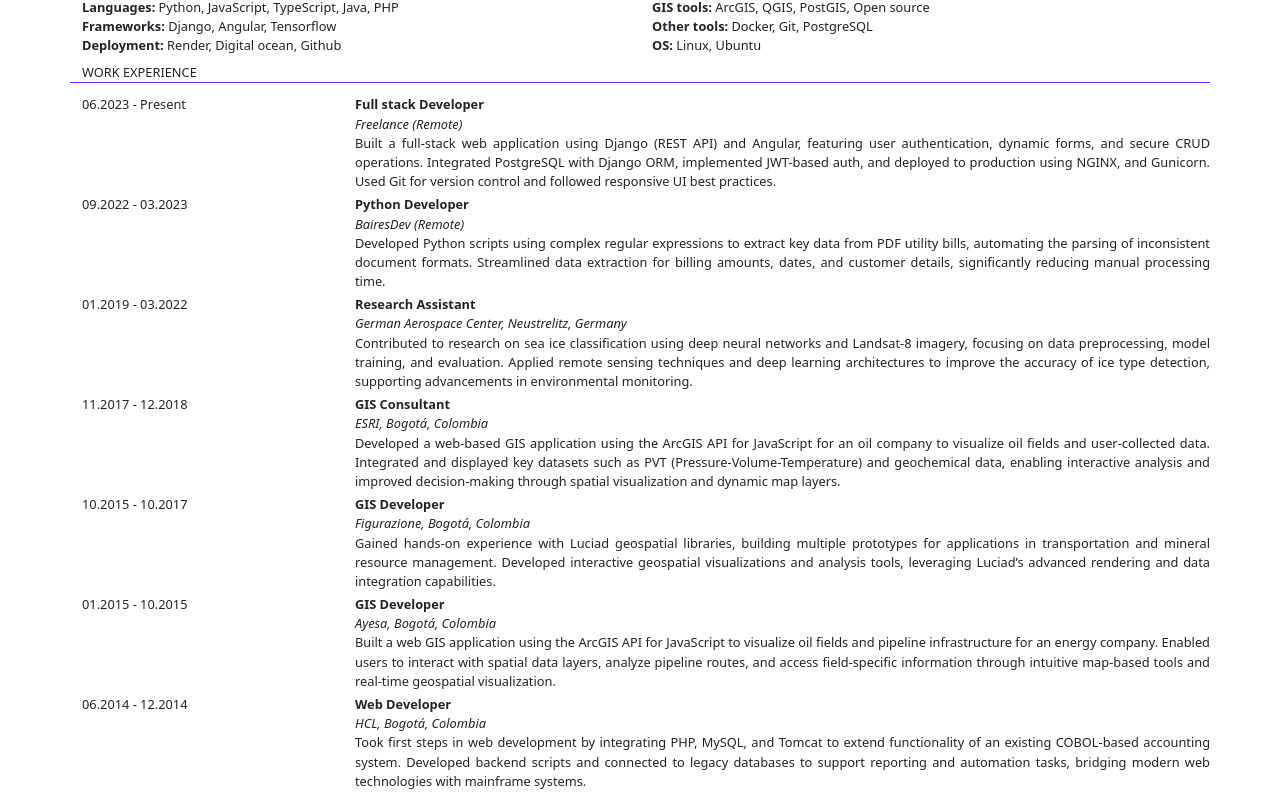
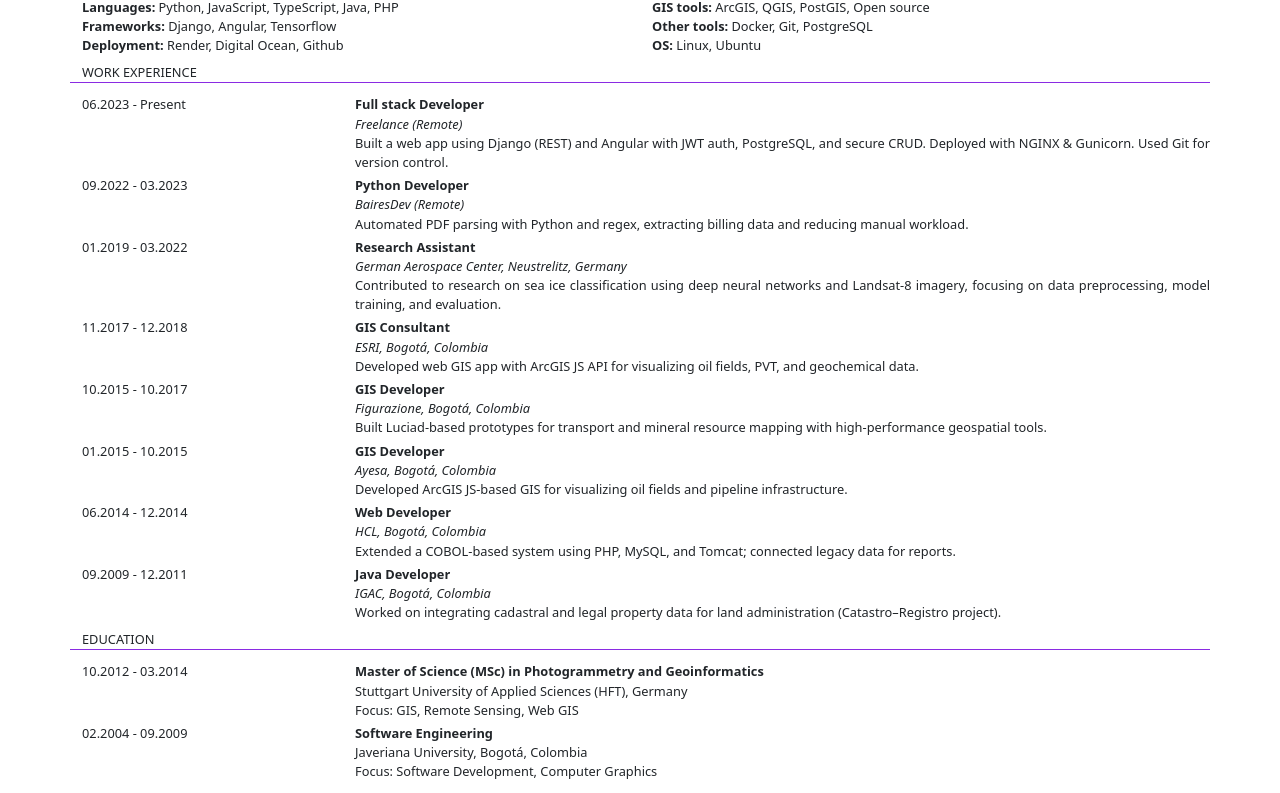
Before and after one commit to pateto/cv, an Angular app: page / in a window 1280 px wide. Shown: the part 379-1172 px from the top of the page. Built offline with nearby package versions, Linux system fonts and the light colour scheme.

Commit message:
short the job descriptions

```diff
--- a/src/app/app.component.html
+++ b/src/app/app.component.html
@@ -82,7 +82,7 @@
         <div class="col">
           <b>Languages:</b> Python, JavaScript, TypeScript, Java, PHP<br>
           <b>Frameworks:</b> Django, Angular, Tensorflow<br>
-          <b>Deployment:</b> Render, Digital ocean, Github<br>
+          <b>Deployment:</b> Render, Digital Ocean, Github<br>
         </div>
         <div class="col">
           <b>GIS tools:</b> ArcGIS, QGIS, PostGIS, Open source<br>
@@ -109,10 +109,8 @@
             Freelance (Remote)
           </div>
           <div class="row text-justify">
-            Built a full-stack web application using Django (REST API) and Angular, featuring user authentication,
-            dynamic forms, and secure CRUD operations. Integrated PostgreSQL with Django ORM, implemented JWT-based
-            auth, and deployed to production using NGINX, and Gunicorn. Used Git for version control and
-            followed responsive UI best practices.
+            Built a web app using Django (REST) and Angular with JWT auth, PostgreSQL, and secure CRUD. Deployed with
+            NGINX & Gunicorn. Used Git for version control.
           </div>
         </div>
       </div>
@@ -129,9 +127,7 @@
             BairesDev (Remote)
           </div>
           <div class="row text-justify">
-            Developed Python scripts using complex regular expressions to extract key data from PDF utility bills,
-            automating the parsing of inconsistent document formats. Streamlined data extraction for billing amounts,
-            dates, and customer details, significantly reducing manual processing time.
+            Automated PDF parsing with Python and regex, extracting billing data and reducing manual workload.
           </div>
         </div>
       </div>
@@ -149,9 +145,7 @@
           </div>
           <div class="row text-justify">
             Contributed to research on sea ice classification using deep neural networks and Landsat-8 imagery, focusing
-            on data preprocessing, model training, and evaluation. Applied remote sensing techniques and deep learning
-            architectures to improve the accuracy of ice type detection, supporting advancements in environmental
-            monitoring.
+            on data preprocessing, model training, and evaluation.
           </div>
         </div>
       </div>
@@ -168,10 +162,7 @@
             ESRI, Bogotá, Colombia
           </div>
           <div class="row text-justify">
-            Developed a web-based GIS application using the ArcGIS API for JavaScript for an oil company to visualize
-            oil fields and user-collected data. Integrated and displayed key datasets such as PVT
-            (Pressure-Volume-Temperature) and geochemical data, enabling interactive analysis and improved
-            decision-making through spatial visualization and dynamic map layers.
+            Developed web GIS app with ArcGIS JS API for visualizing oil fields, PVT, and geochemical data.
           </div>
         </div>
       </div>
@@ -188,9 +179,8 @@
             Figurazione, Bogotá, Colombia
           </div>
           <div class="row text-justify">
-            Gained hands-on experience with Luciad geospatial libraries, building multiple prototypes for applications
-            in transportation and mineral resource management. Developed interactive geospatial visualizations and
-            analysis tools, leveraging Luciad’s advanced rendering and data integration capabilities.
+            Built Luciad-based prototypes for transport and mineral resource mapping with high-performance geospatial
+            tools.
           </div>
         </div>
       </div>
@@ -207,10 +197,7 @@
             Ayesa, Bogotá, Colombia
           </div>
           <div class="row text-justify">
-            Built a web GIS application using the ArcGIS API for JavaScript to visualize oil fields and pipeline
-            infrastructure for an energy company. Enabled users to interact with spatial data layers, analyze pipeline
-            routes, and access field-specific information through intuitive map-based tools and real-time geospatial
-            visualization.
+            Developed ArcGIS JS-based GIS for visualizing oil fields and pipeline infrastructure.
           </div>
         </div>
       </div>
@@ -227,9 +214,7 @@
             HCL, Bogotá, Colombia
           </div>
           <div class="row text-justify">
-            Took first steps in web development by integrating PHP, MySQL, and Tomcat to extend functionality of an
-            existing COBOL-based accounting system. Developed backend scripts and connected to legacy databases to
-            support reporting and automation tasks, bridging modern web technologies with mainframe systems.
+            Extended a COBOL-based system using PHP, MySQL, and Tomcat; connected legacy data for reports.
           </div>
         </div>
       </div>
@@ -246,10 +231,7 @@
             IGAC, Bogotá, Colombia
           </div>
           <div class="row text-justify">
-            Participated in the “Interrelación Catastro–Registro” project led by IGAC (Instituto Geográfico Agustín
-            Codazzi) and the SNR (Superintendencia de Notariado y Registro), aimed at unifying legal (registry) and
-            geographical (cadastral) databases. Contributed to the integration of spatial and property ownership data to
-            improve land management and legal certainty.
+            Worked on integrating cadastral and legal property data for land administration (Catastro–Registro project).
           </div>
         </div>
       </div>
@@ -272,9 +254,7 @@
             Stuttgart University of Applied Sciences (HFT), Germany
           </div>
           <div class="row">
-            Geographic information systems
-            Remote Sensing
-            Web GIS
+            Focus: GIS, Remote Sensing, Web GIS
           </div>
         </div>
       </div>
@@ -291,8 +271,7 @@
             Javeriana University, Bogotá, Colombia
           </div>
           <div class="row">
-            Software development
-            Computer graphics
+            Focus: Software Development, Computer Graphics
           </div>
         </div>
       </div>
```
